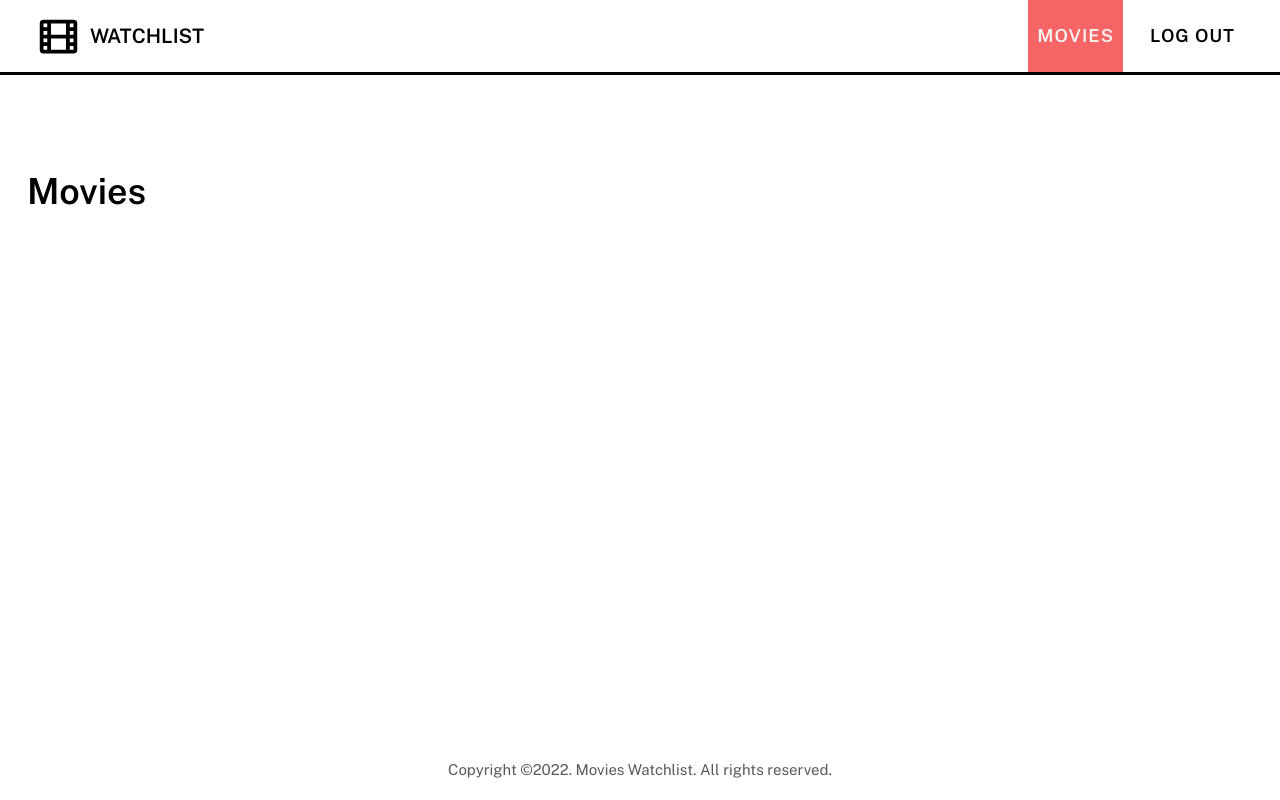
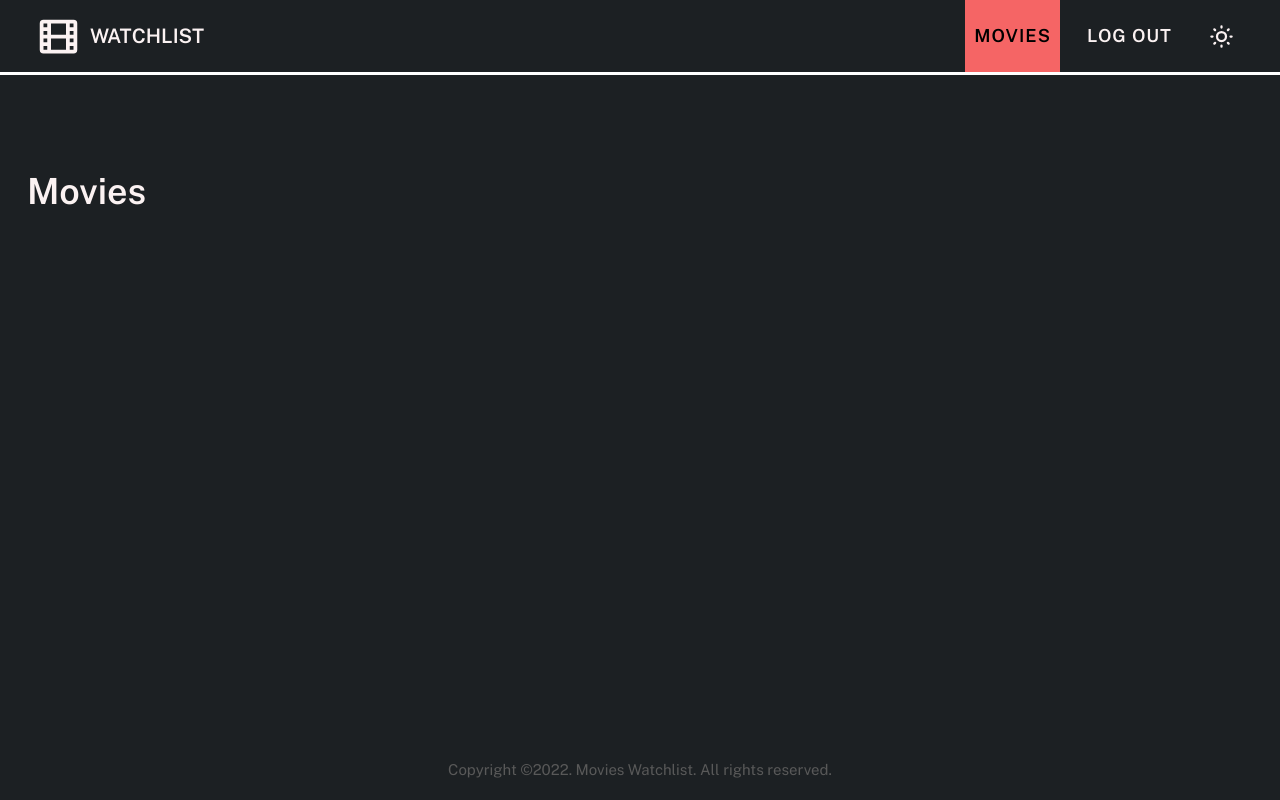
Before and after one commit to OlgaPrikhodko/movie-watchlist, a Flask app: page / in a window 1280 px wide. Run offline with Flask 3, Linux system fonts and the light colour scheme; the visitor is signed in with stand-in values (Sample User, id 1).

Commit message:
:star: toggle dark mode

```diff
--- a/movie_library/routes.py
+++ b/movie_library/routes.py
@@ -1,4 +1,4 @@
-from flask import Blueprint, render_template
+from flask import Blueprint, redirect, render_template, request, session
 
 
 pages = Blueprint(
@@ -12,3 +12,14 @@ def index():
         "index.html",
         title="Movies Watchlist",
     )
+
+
+@pages.get("/toggle-theme")
+def toggle_theme():
+    current_theme = session.get("theme")
+    if current_theme == "dark":
+        session["theme"] = "light"
+    else:
+        session["theme"] = "dark"
+
+    return redirect(request.args.get("current_page"))
--- a/movie_library/static/css/main.css
+++ b/movie_library/static/css/main.css
@@ -9,6 +9,19 @@
   --tag-colour: #e5e5e5;
 
   --border: 3px solid #000;
+}
+
+:root.dark-mode {
+  --text-dark: #fbf2f2;
+  --text-light: #000;
+  --text-muted: #595959;
+
+  --background-color: #1c2023;
+  --accent-colour: #f56565;
+  --accent-colour-2: #3bb54a;
+  --tag-colour: var(--accent-colour-2);
+
+  --border: 3px solid #fff;
 }
 
 .button {
@@ -182,8 +195,8 @@ body {
 /* Sets the size of the icon (light/dark theme toggle) to be the same as the font size
     So that it takes up more or less the same amount of space as the links */
 .nav__icon {
-  width: 1em;
-  height: 1em;
+  width: 1.5em;
+  height: 1.5em;
 }
 /* END NAVBAR */
 
--- a/movie_library/templates/layout.html
+++ b/movie_library/templates/layout.html
@@ -2,7 +2,7 @@
 {% from "macros/footer.html" import footer %}
 
 <!DOCTYPE html>
-<html lang="en">
+<html lang="en" class="{{ 'dark-mode' if session.get('theme') == 'dark' }}">
   <head>
     <meta charset="UTF-8" />
     <meta name="viewport" content="width=device-width, initial-scale=1.0" />
--- a/movie_library/templates/macros/nav.html
+++ b/movie_library/templates/macros/nav.html
@@ -1,14 +1,10 @@
+{% from "macros/svgs.html" import moon, sun, logo %}
+
 {% macro header(email, theme) %}
   <header class="header">
     <div class="nav-container">
       <a href="{{ url_for('pages.index') }}" class="header__logo">
-        <svg xmlns="http://www.w3.org/2000/svg"
-             class="logo__icon"
-             fill="none"
-             viewBox="0 0 24 24"
-             stroke="currentColor">
-          <path stroke-linecap="round" stroke-linejoin="round" stroke-width="2" d="M7 4v16M17 4v16M3 8h4m10 0h4M3 12h18M3 16h4m10 0h4M4 20h16a1 1 0 001-1V5a1 1 0 00-1-1H4a1 1 0 00-1 1v14a1 1 0 001 1z" />
-        </svg>
+        {{ logo("logo__icon") }}
         <span class="logo__name">Watchlist</span>
       </a>
 
@@ -29,6 +25,17 @@
             <span class="nav__item">Log out</span>
           </a>
         {% endif %}
+
+        <a href="{{ url_for('pages.toggle_theme', current_page=request.path) }}"
+           class="nav__link">
+          <span class="nav__item">
+            {% if theme == "dark" %}
+              {{ sun("nav__icon") }}
+            {% else %}
+              {{ moon("nav__icon") }}
+            {% endif %}
+          </span>
+        </a>
       </nav>
     </div>
   </header>
--- /dev/null
+++ b/movie_library/templates/macros/svgs.html
@@ -0,0 +1,48 @@
+{% macro star(class_) %}
+  <svg xmlns="http://www.w3.org/2000/svg"
+       class="{{ class_ }}"
+       viewBox="0 0 24 24"
+       stroke="currentColor">
+    <path stroke-linecap="round" stroke-linejoin="round" stroke-width="2" d="M11.049 2.927c.3-.921 1.603-.921 1.902 0l1.519 4.674a1 1 0 00.95.69h4.915c.969 0 1.371 1.24.588 1.81l-3.976 2.888a1 1 0 00-.363 1.118l1.518 4.674c.3.922-.755 1.688-1.538 1.118l-3.976-2.888a1 1 0 00-1.176 0l-3.976 2.888c-.783.57-1.838-.197-1.538-1.118l1.518-4.674a1 1 0 00-.363-1.118l-3.976-2.888c-.784-.57-.38-1.81.588-1.81h4.914a1 1 0 00.951-.69l1.519-4.674z" />
+  </svg>
+{% endmacro %}
+
+{% macro pencil(class_) %}
+  <svg xmlns="http://www.w3.org/2000/svg"
+       class="{{ class_ }}"
+       fill="none"
+       viewBox="0 0 24 24"
+       stroke="currentColor">
+    <path stroke-linecap="round" stroke-linejoin="round" stroke-width="2" d="M15.232 5.232l3.536 3.536m-2.036-5.036a2.5 2.5 0 113.536 3.536L6.5 21.036H3v-3.572L16.732 3.732z" />
+  </svg>
+{% endmacro %}
+
+{% macro moon(class_) %}
+  <svg xmlns="http://www.w3.org/2000/svg"
+       class="{{ class_ }}"
+       fill="none"
+       viewBox="0 0 24 24"
+       stroke="currentColor">
+    <path stroke-linecap="round" stroke-linejoin="round" stroke-width="2" d="M20.354 15.354A9 9 0 018.646 3.646 9.003 9.003 0 0012 21a9.003 9.003 0 008.354-5.646z" />
+  </svg>
+{% endmacro %}
+
+{% macro sun(class_) %}
+  <svg xmlns="http://www.w3.org/2000/svg"
+       class="{{ class_ }}"
+       fill="none"
+       viewBox="0 0 24 24"
+       stroke="currentColor">
+    <path stroke-linecap="round" stroke-linejoin="round" stroke-width="2" d="M12 3v1m0 16v1m9-9h-1M4 12H3m15.364 6.364l-.707-.707M6.343 6.343l-.707-.707m12.728 0l-.707.707M6.343 17.657l-.707.707M16 12a4 4 0 11-8 0 4 4 0 018 0z" />
+  </svg>
+{% endmacro %}
+
+{% macro logo(class_) %}
+  <svg xmlns="http://www.w3.org/2000/svg"
+       class="{{ class_ }}"
+       fill="none"
+       viewBox="0 0 24 24"
+       stroke="currentColor">
+    <path stroke-linecap="round" stroke-linejoin="round" stroke-width="2" d="M7 4v16M17 4v16M3 8h4m10 0h4M3 12h18M3 16h4m10 0h4M4 20h16a1 1 0 001-1V5a1 1 0 00-1-1H4a1 1 0 00-1 1v14a1 1 0 001 1z" />
+  </svg>
+{% endmacro %}
```
